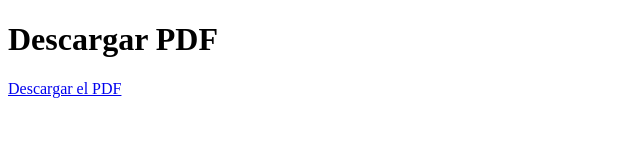
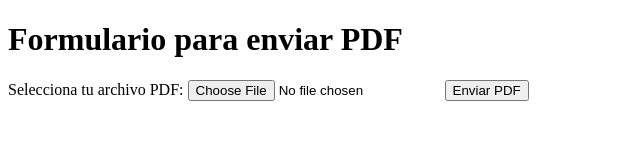
Before and after one commit to Jorge-G-D/backend-pdf, a website: page public/index.html in a window 1280 px wide. Shown: the whole page, without its empty margins (0-640 px from the left). Drawn offline with Linux system fonts and the light colour scheme.

Commit message:
Actualizar formulario HTML y limpiar archivos antiguos

```diff
--- a/public/index.html
+++ b/public/index.html
@@ -1,12 +1,16 @@
 <!DOCTYPE html>
-<html lang="en">
+<html lang="es">
 <head>
-    <meta charset="UTF-8">
-    <meta name="viewport" content="width=device-width, initial-scale=1.0">
-    <title>Formulario PDF</title>
+  <meta charset="UTF-8">
+  <meta name="viewport" content="width=device-width, initial-scale=1.0">
+  <title>Formulario para enviar PDF</title>
 </head>
 <body>
-    <h1>Descargar PDF</h1>
-    <a href="/autorizacion_cambio_propiedad.pdf" download>Descargar el PDF</a>
+  <h1>Formulario para enviar PDF</h1>
+  <form action="/.netlify/functions/send_pdf" method="POST" enctype="multipart/form-data">
+    <label for="pdf">Selecciona tu archivo PDF:</label>
+    <input type="file" id="pdf" name="pdf" accept="application/pdf" required />
+    <button type="submit">Enviar PDF</button>
+  </form>
 </body>
 </html>
```
Also changed, not shown: index_old.html (renamed from index.html).
